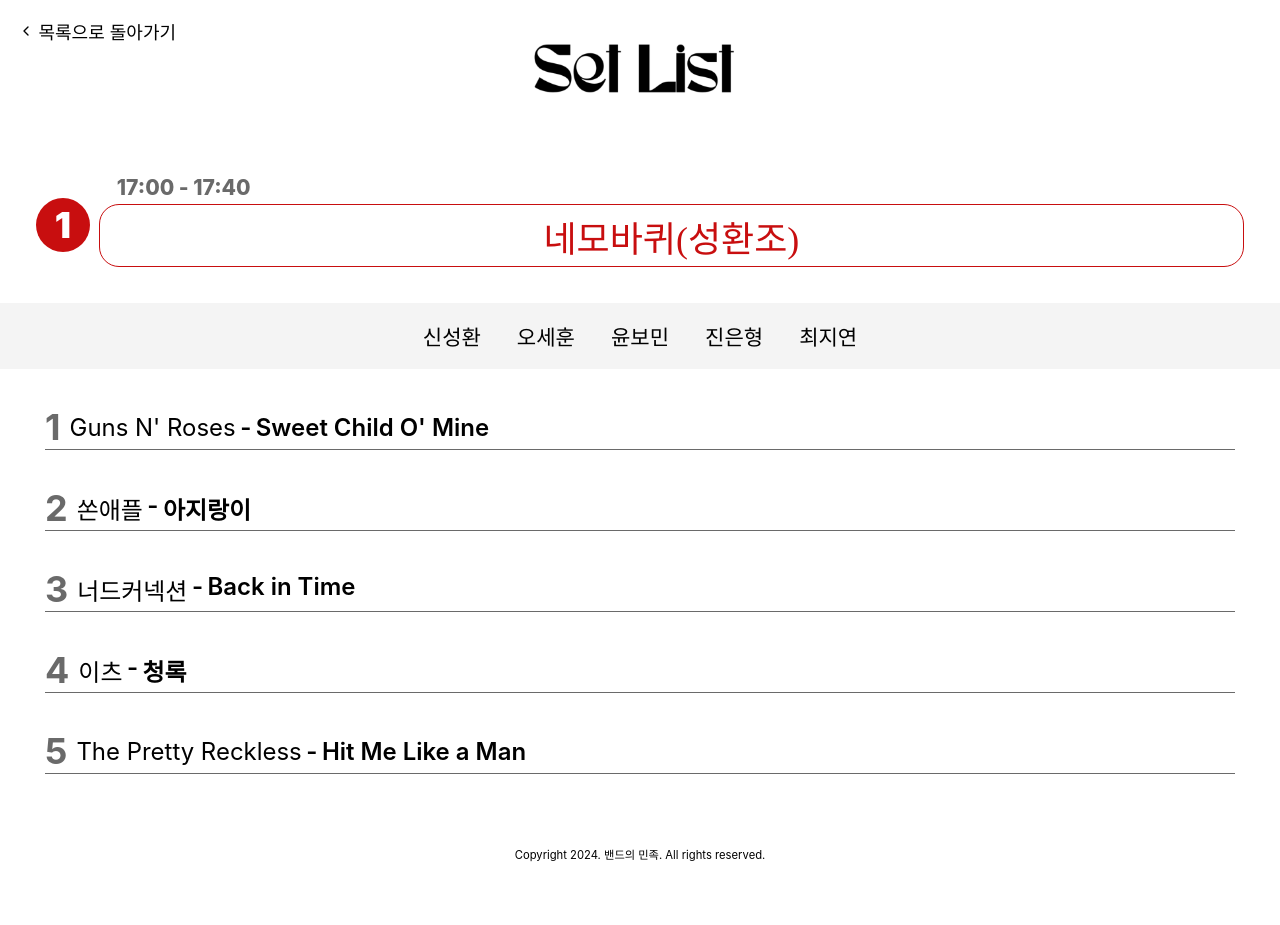
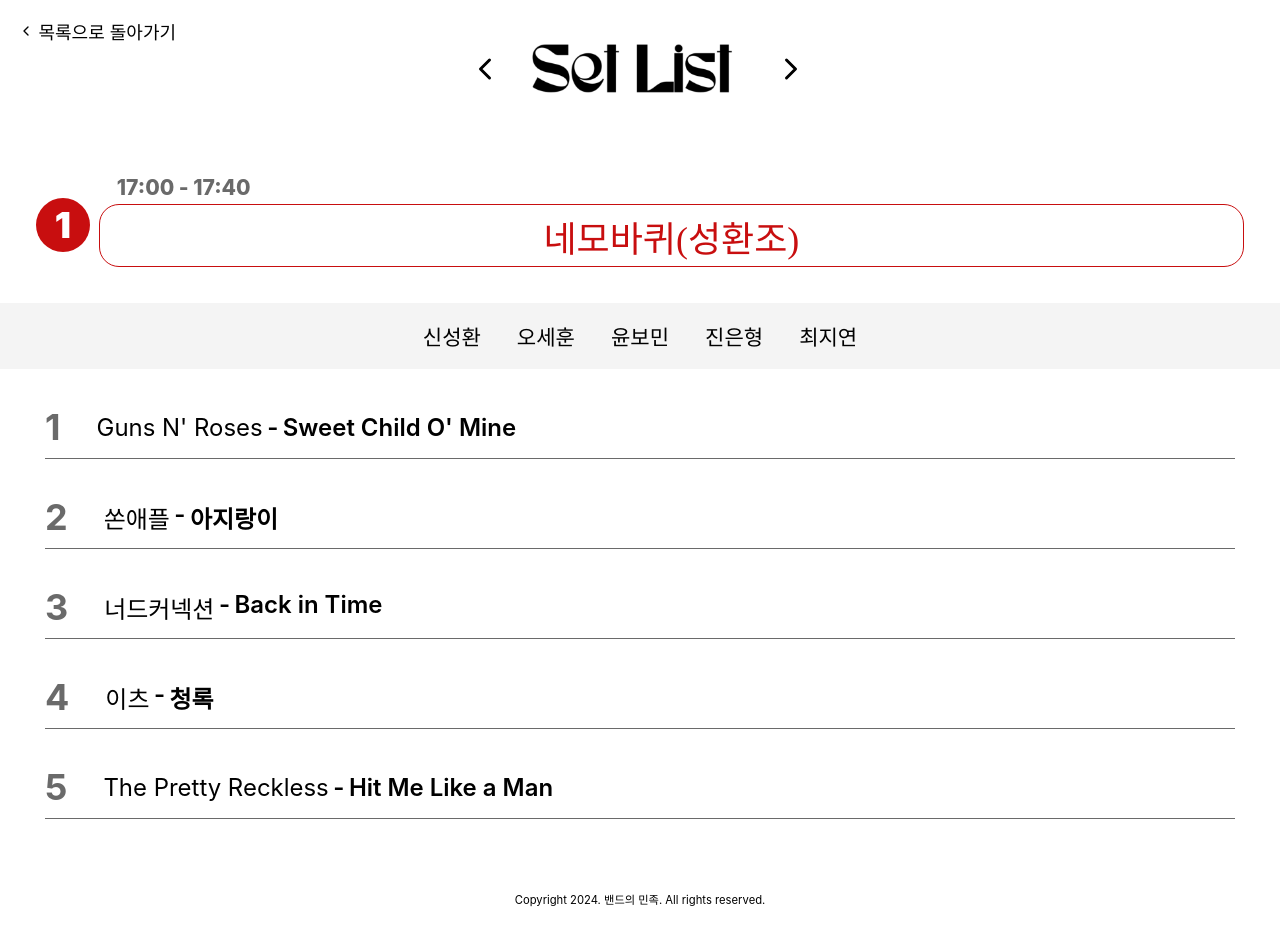
Before and after one commit to sshrik/band-web, a React (Vite) app: page /setList/1 in a window 1280 px wide. Before the commit the page ends 880 px from the top, so only its background shows below. Built offline with nearby package versions, Linux system fonts and the light colour scheme; a web font is replaced by a local one.

Commit message:
feat: add chevron to move side

```diff
--- a/src/pages/SetListPage.tsx
+++ b/src/pages/SetListPage.tsx
@@ -8,6 +8,7 @@
 import { darkGray, gray } from "@/styles/color";
 import { useNavigate, useParams } from "react-router";
 import ChevronLeft from "@/assets/icons/chevron-left.svg?react";
+import ChevronRight from "@/assets/icons/chevron-right.svg?react";
 import SetListImage from "@/assets/images/SetListImage.png";
 
 type SetListPageProps = {
@@ -21,6 +22,16 @@
   const { id } = useParams<{ id: string }>();
 
   const navigate = useNavigate();
+
+  const handleNavigateBefore = () => {
+    const beforeId = Number(id) - 1 === 0 ? teams.length : Number(id) - 1;
+    navigate(`/setList/${beforeId}`);
+  };
+
+  const handleNavigateNext = () => {
+    const nextId = Number(id) === teams.length ? 1 : Number(id) + 1;
+    navigate(`/setList/${nextId}`);
+  };
 
   if (!id || !teams[Number(id) - 1]) {
     return <PageWrapper>Not Found Page</PageWrapper>;
@@ -53,11 +64,27 @@
         <Text>목록으로 돌아가기</Text>
       </Group>
       <Flex style={{ flex: 1 }} />
-      <img
-        src={SetListImage}
-        alt="SetListImage"
-        style={{ width: "15rem", height: "auto", paddingBottom: "2rem" }}
-      />
+      <Group
+        style={{
+          justifyContent: "space-between",
+          alignItems: "center",
+          paddingBottom: "2rem",
+        }}
+      >
+        <ChevronLeft
+          onClick={handleNavigateBefore}
+          style={{ marginLeft: "-0.25rem", width: "36px", height: "36px" }}
+        />
+        <img
+          src={SetListImage}
+          alt="SetListImage"
+          style={{ width: "15rem", height: "auto" }}
+        />
+        <ChevronRight
+          onClick={handleNavigateNext}
+          style={{ width: "36px", height: "36px" }}
+        />
+      </Group>
       <Group key={teamId} $gap="0.5rem" style={{ width: "calc(100% - 4rem)" }}>
         <OrderBadge order={teamId} style={{ marginTop: "1.3rem" }} />
         <Stack $gap="0.25rem" style={{ width: "calc(100% - 3.25rem)" }}>
@@ -94,9 +121,10 @@
       <Stack $gap="2rem" style={{ width: "calc(100% - 5rem)" }}>
         {songList.map((song, index) => (
           <Group
-            $gap="0.5rem"
+            $gap="2rem"
             key={index}
             style={{
+              paddingBottom: "0.5rem",
               borderBottom: `1px solid ${darkGray}`,
               alignItems: "center",
             }}
@@ -104,7 +132,7 @@
             <Header style={{ fontWeight: 700, color: darkGray }}>
               {index + 1}
             </Header>
-            <Group $gap="0.25rem">
+            <Group $gap="0.5rem 0.25rem" style={{ flexWrap: "wrap" }}>
               <Header $size="sm" style={{ whiteSpace: "pre", fontWeight: 400 }}>
                 {song.artist}
               </Header>
```
